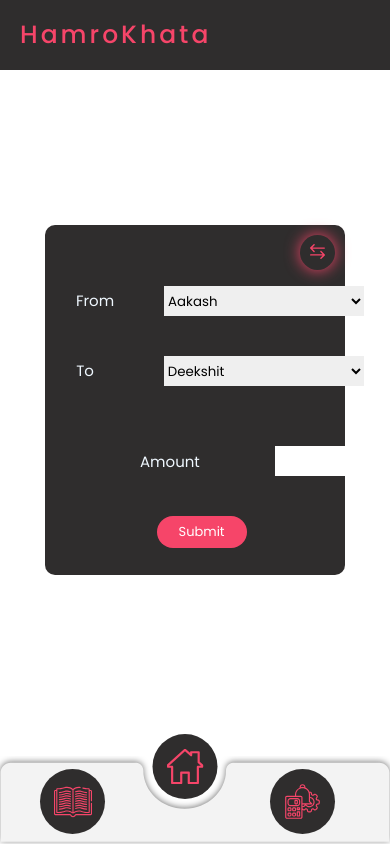
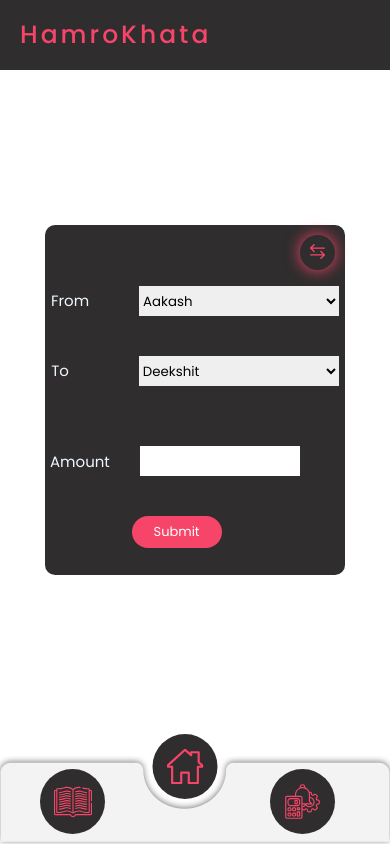
Before and after one commit to aakash018/hamroKhata-client, a React (Create React App) app: page /payment in a window 390 px wide. Built offline with nearby package versions, Linux system fonts and the light colour scheme.

Commit message:
[UI FIXED] payment align

```diff
--- a/src/Components/Payment/style.css
+++ b/src/Components/Payment/style.css
@@ -119,15 +119,19 @@
     top: 10px;
   }
 
-  #payment-container form {
+  #payment-container form{
     top: 50%;
     transform: translateY(-60%);
+    left: -130px;
+
+
   }
 
 
   .payment-amount-container label{
-    margin-left: 150px;
-    margin-right: 35px;
+    margin-left: 105px;
+    margin-right: -10px;
+
   }
 
   .from-payment-input-to{
@@ -143,13 +147,16 @@
 
     margin-top: -40px;
   }
+  #payment-container form {
+    left: -150px;
+  }
 
   .payment-submit-button{
     left: 43%;
   }
 
   .payment-amount-container label{
-    margin-left: 170px;
+    margin-left: 105px;
   }
 
   .payment-amount-container input{
```
